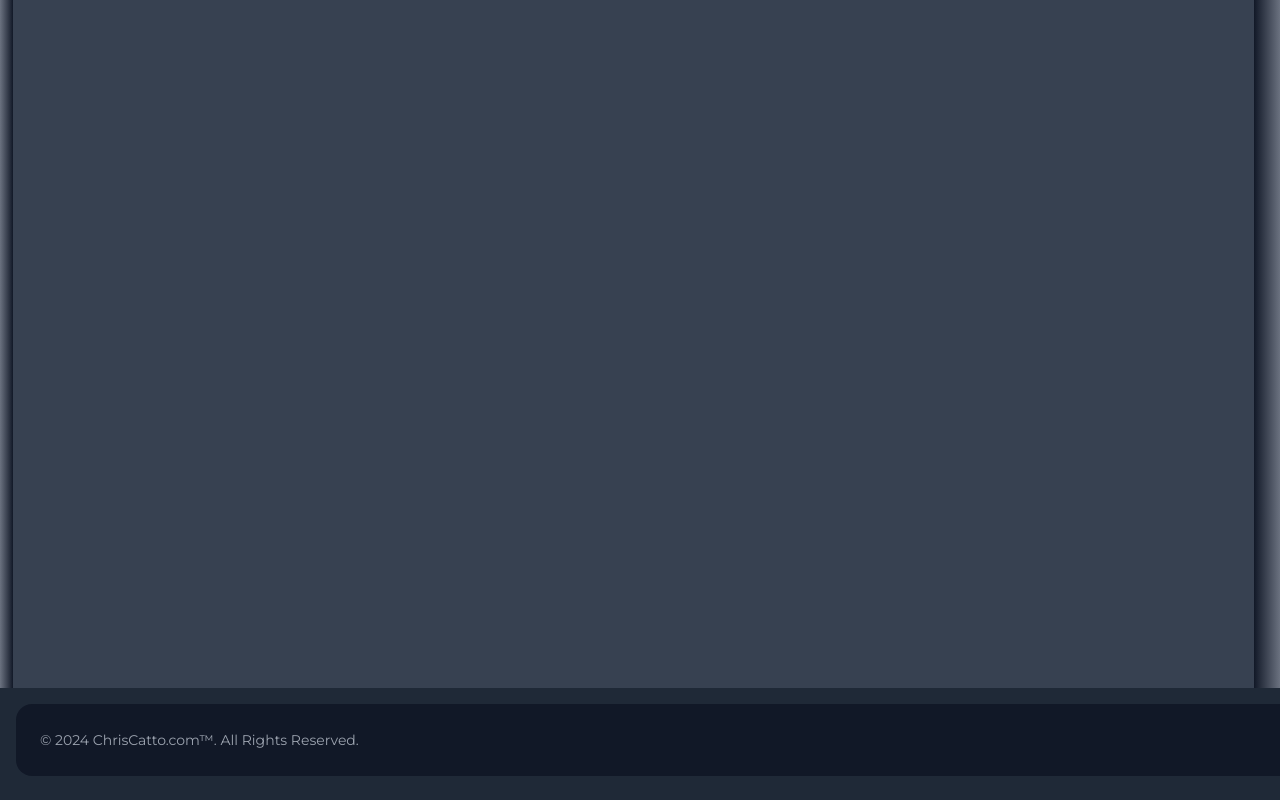
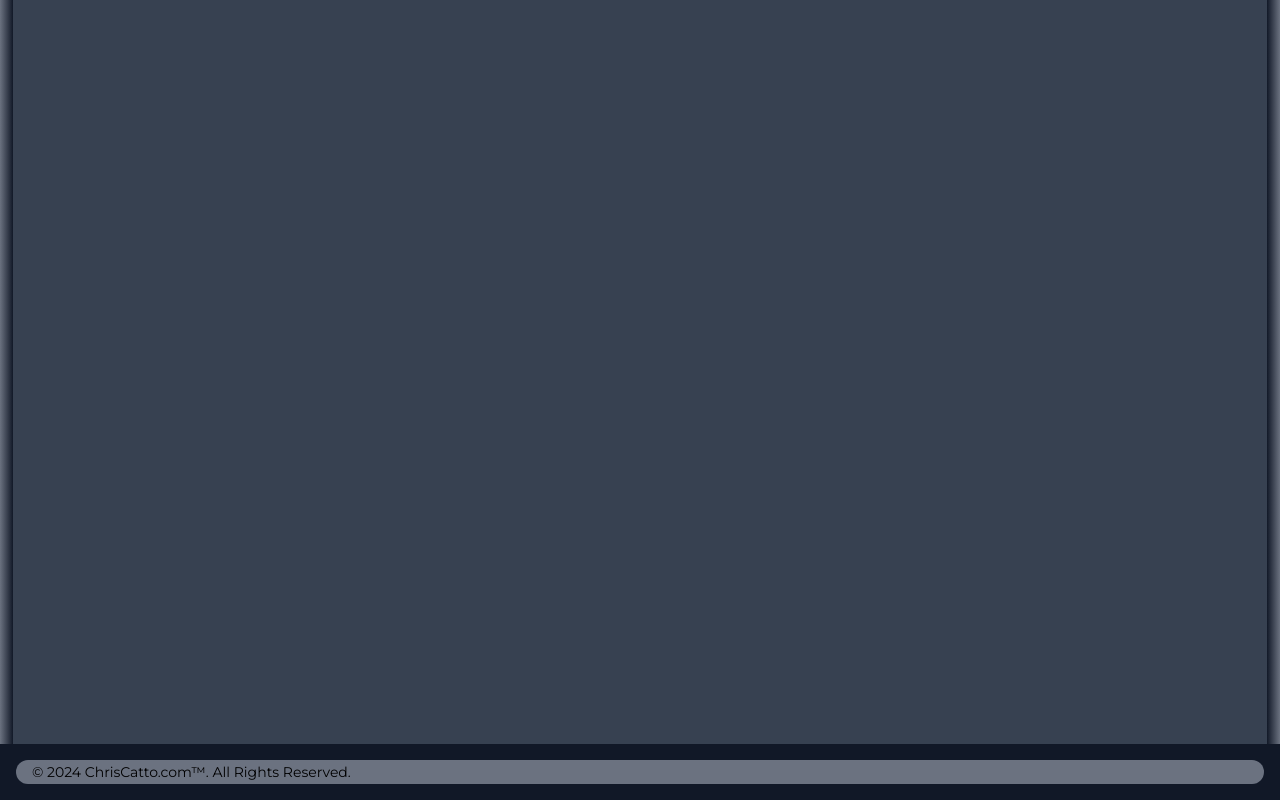
Before and after one commit to ccatto/next-catto-shell-starter, a Next.js app: page / in a window 1280 px wide. Shown: the part 192-992 px from the top of the page. Built offline with nearby package versions, Linux system fonts and the light colour scheme; a web font is replaced by a local one.

Commit message:
updated footer

```diff
--- a/app/components/FooterCatto/FooterCatto.tsx
+++ b/app/components/FooterCatto/FooterCatto.tsx
@@ -1,19 +1,16 @@
-// import FooterLinksTopCatto from './FooterLinksTopCatto';
-// import FooterLinksBottomCatto from './FooterLinksBottomCatto';
-
 const FooterCatto = () => {
   return (
-    <>
-      <footer className="w-full bg-white p-6 dark:bg-gray-900 m-4 rounded-2xl">
-        <span className="text-sm text-gray-500 dark:text-gray-400 sm:text-center">
+    <footer className="w-full bg-white dark:bg-gray-900">
+      <div className="m-4 rounded-2xl bg-gray-500 pl-4 text-black">
+        <span className="text-sm text-gray-500 dark:text-black sm:text-center">
           © {new Date().getFullYear()}{' '}
           <a href="https://www.ChrisCatto.com/" className="hover:underline">
             ChrisCatto.com™
           </a>
           . All Rights Reserved.
         </span>
-      </footer>
-    </>
+      </div>
+    </footer>
   );
 };
 
--- a/app/components/NavCatto/NavCatto.tsx
+++ b/app/components/NavCatto/NavCatto.tsx
@@ -3,12 +3,12 @@ import NavLinksCatto from './NavLinksCatto';
 const NavCatto = () => {
   return (
     <>
-      <nav className="fixed start-0 top-0 h-20 z-20 w-full border-b border-gray-200 dark:border-gray-600 dark:bg-gray-900 dark:text-white">
-        <div className="flex items-center justify-between h-20 mx-auto p-4">
+      <nav className="fixed start-0 top-0 z-20 h-20 w-full border-b border-gray-200 dark:border-gray-600 dark:bg-gray-900 dark:text-white">
+        <div className="mx-auto flex h-20 items-center justify-between p-4">
           <div className="flex-[25%]">
             <h1 className="dark:text-blue-400">SiteName</h1>
           </div>
-          <div className="flex-[75%] flex justify-end">
+          <div className="flex flex-[75%] justify-end">
             <NavLinksCatto />
           </div>
         </div>
--- a/app/components/NavCatto/NavLinksCatto.tsx
+++ b/app/components/NavCatto/NavLinksCatto.tsx
@@ -5,11 +5,11 @@ import React from 'react';
 const NavLinksCatto = () => {
   return (
     <>
-      <ul className="font-medium flex flex-col p-4 md:p-0 mt-4 border border-gray-100 rounded-lg bg-gray-50 md:flex-row md:space-x-8 rtl:space-x-reverse md:mt-0 md:border-0 md:bg-white dark:bg-gray-800 md:dark:bg-gray-900 dark:border-gray-700">
+      <ul className="mt-4 flex flex-col rounded-lg border border-gray-100 bg-gray-50 p-4 font-medium rtl:space-x-reverse dark:border-gray-700 dark:bg-gray-800 md:mt-0 md:flex-row md:space-x-8 md:border-0 md:bg-white md:p-0 md:dark:bg-gray-900">
         <li>
           <Link
             href="/"
-            className="font-medium text-blue-600 dark:text-blue-500 hover:underline"
+            className="font-medium text-blue-600 hover:underline dark:text-blue-500"
           >
             Home
           </Link>
@@ -17,7 +17,7 @@ const NavLinksCatto = () => {
         <li>
           <Link
             href="/page"
-            className="font-medium text-blue-600 dark:text-blue-500 hover:underline"
+            className="font-medium text-blue-600 hover:underline dark:text-blue-500"
           >
             Page
           </Link>
--- a/app/components/NavCatto/NavMobileCatto.tsx
+++ b/app/components/NavCatto/NavMobileCatto.tsx
@@ -4,13 +4,25 @@ const NavMobileCatto = () => {
   return (
     <>
       <nav className="fixed start-0 top-0 z-20 w-full border-b border-gray-200 dark:border-gray-600 dark:bg-gray-900 dark:text-white">
-        <div className="flex items-center justify-between mx-auto p-4">
+        <div className="mx-auto flex items-center justify-between p-4">
           <div className="flex-[25%]">
             <h1 className="dark:text-blue-400">SiteName</h1>
           </div>
-          <div className="flex-[75%] flex justify-end">
-            <svg className="w-5 h-5" aria-hidden="true" xmlns="http://www.w3.org/2000/svg" fill="none" viewBox="0 0 17 14">
-              <path stroke="currentColor" stroke-linecap="round" stroke-linejoin="round" stroke-width="2" d="M1 1h15M1 7h15M1 13h15" />
+          <div className="flex flex-[75%] justify-end">
+            <svg
+              className="h-5 w-5"
+              aria-hidden="true"
+              xmlns="http://www.w3.org/2000/svg"
+              fill="none"
+              viewBox="0 0 17 14"
+            >
+              <path
+                stroke="currentColor"
+                stroke-linecap="round"
+                stroke-linejoin="round"
+                stroke-width="2"
+                d="M1 1h15M1 7h15M1 13h15"
+              />
             </svg>
             {/* <NavLinksCatto /> */}
           </div>
--- a/app/layout.tsx
+++ b/app/layout.tsx
@@ -24,13 +24,18 @@ export default function RootLayout({
   return (
     <html lang="en" className="dark">
       <body
-        className={`min-h-[calc(100vh-26rem)] ${montserrat.className} absolute m-0 flex w-screen flex-col overflow-x-hidden bg-gray-800 antialiased`}
+        className={`min-h-[calc(100vh-26rem)] ${montserrat.className} absolute m-0 flex w-full flex-col overflow-x-hidden bg-gray-800 antialiased`}
       >
+        {/* <div className='bg-orange-300'> */}
+        <FooterCatto />
+        {/* </div> */}
         <HeaderCatto />
         <div className="mt-20 flex h-screen">
           <div className="flex-[1] bg-gradient-to-r from-gray-500 to-gray-900"></div>
-          <main className="flex-[97] dark:bg-gray-700 bg-gray-200">{children}</main>
-          <div className="flex-[2] bg-gradient-to-r from-gray-900 to-gray-500"></div>
+          <main className="flex-[98] bg-gray-200 dark:bg-gray-700">
+            {children}
+          </main>
+          <div className="flex-[1] bg-gradient-to-r from-gray-900 to-gray-500"></div>
         </div>
         <FooterCatto />
       </body>
```
Also changed, not shown: app/page.tsx (+5 -5 lines), tsconfig.json (+4 -17 lines), app/ui/global.css (line endings or trailing spaces).
